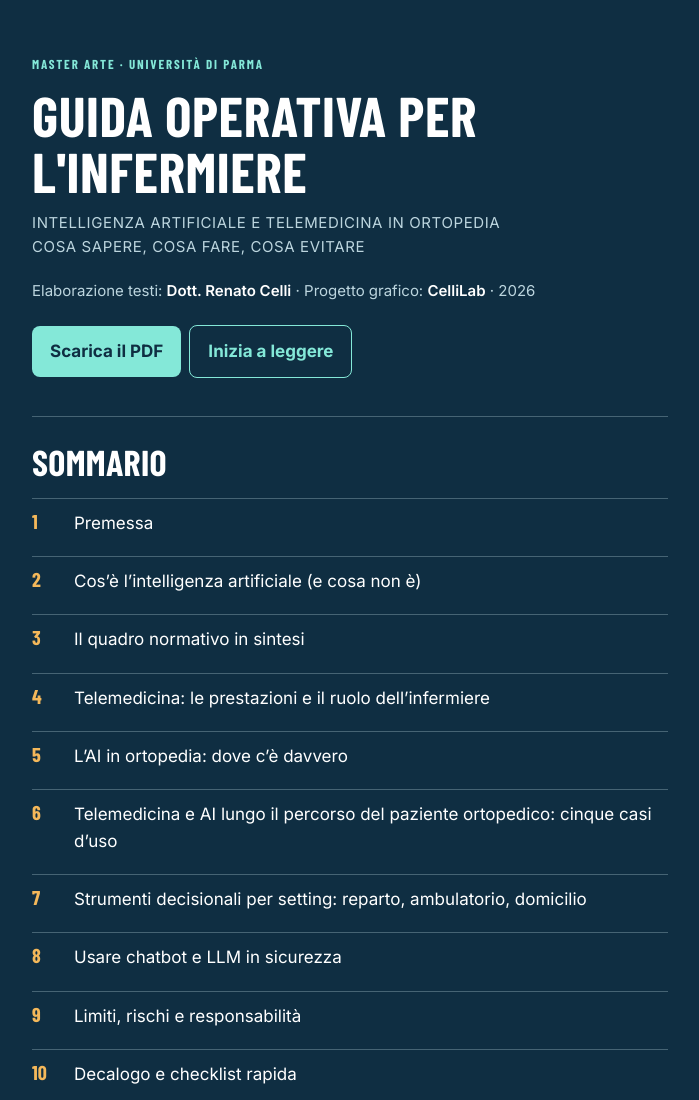
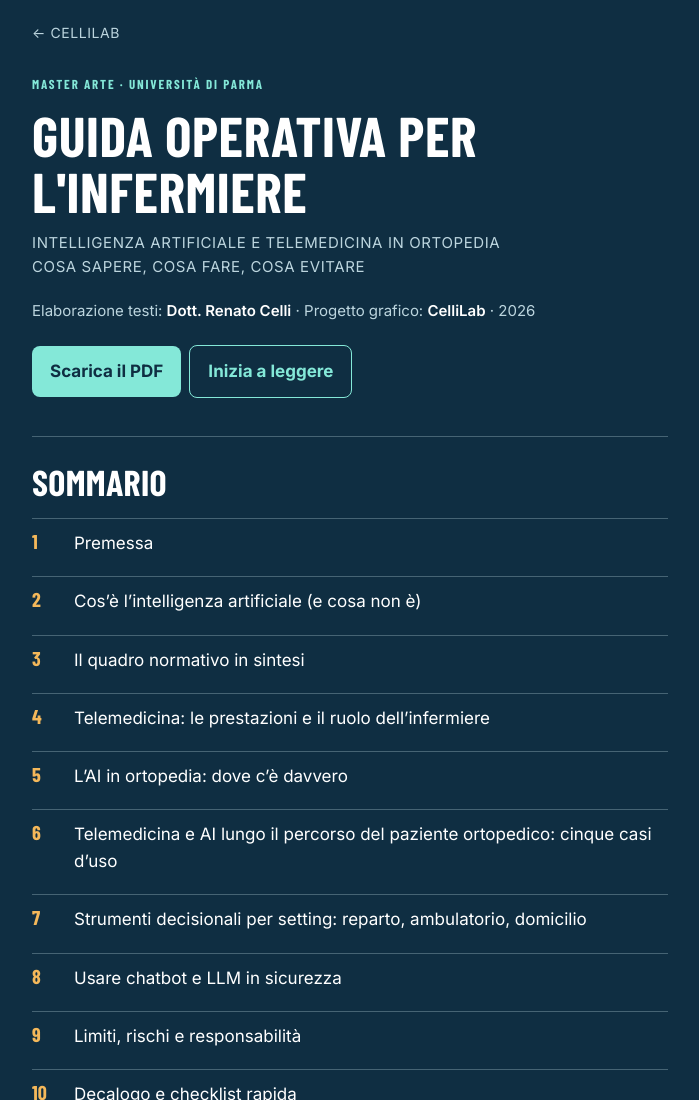
Before and after one commit to CelliLAB/guida-ai-telemedicina, a plain HTML site: page index.html in a window 1280 px wide. Shown: the top 1100 px of the page, without its empty margins (290-989 px from the left). Drawn offline with nearby package versions, Linux system fonts and the light colour scheme.

Commit message:
Add files via upload

```diff
--- a/index.html
+++ b/index.html
@@ -10,7 +10,9 @@
 html{scroll-behavior:smooth}
 body{margin:0;background:var(--bg);color:var(--fg);font:400 17px/1.6 Inter,system-ui,-apple-system,"Segoe UI",sans-serif;-webkit-text-size-adjust:100%}
 .wrap{max-width:42rem;margin:0 auto;padding:0 max(18px,env(safe-area-inset-left)) 0 max(18px,env(safe-area-inset-right))}
-header.hero{padding:56px 0 28px;border-bottom:1px solid var(--rule)}
+.home{display:inline-block;margin-top:22px;color:var(--soft);font-size:14px;text-decoration:none;letter-spacing:.04em}
+.home:hover{color:var(--acc)}
+header.hero{padding:30px 0 28px;border-bottom:1px solid var(--rule)}
 .kick{font:700 13px/1.3 "Barlow Condensed",Inter,sans-serif;letter-spacing:.14em;color:var(--acc);text-transform:uppercase}
 h1{font:700 clamp(38px,9vw,56px)/1 "Barlow Condensed",Inter,sans-serif;text-transform:uppercase;margin:14px 0 12px;letter-spacing:.01em}
 .sub{color:var(--soft);font-size:15px;letter-spacing:.04em;text-transform:uppercase;margin:0 0 20px}
@@ -59,6 +61,7 @@ footer b{color:#fff}
 @media (max-width:520px){.trow{flex-direction:column} .side{padding-left:14px} body{font-size:16px}}
 </style></head><body>
 <div class="wrap">
+<a class="home" href="/">← CELLILAB</a>
 <header class="hero">
 <div class="kick">Master ARTE · Università di Parma</div>
 <h1>Guida operativa per l'infermiere</h1>
```
